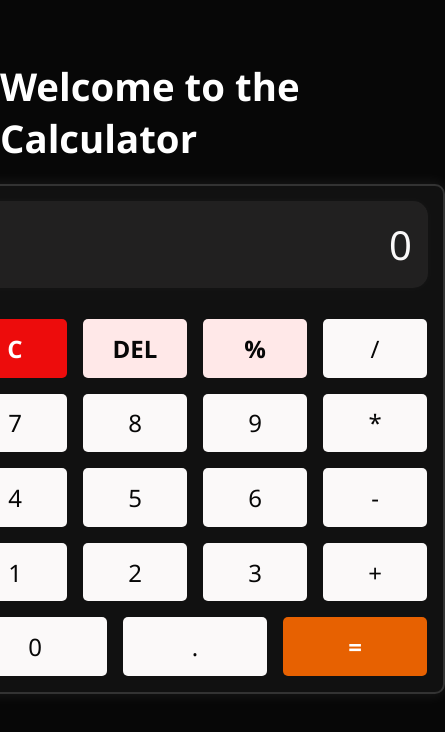
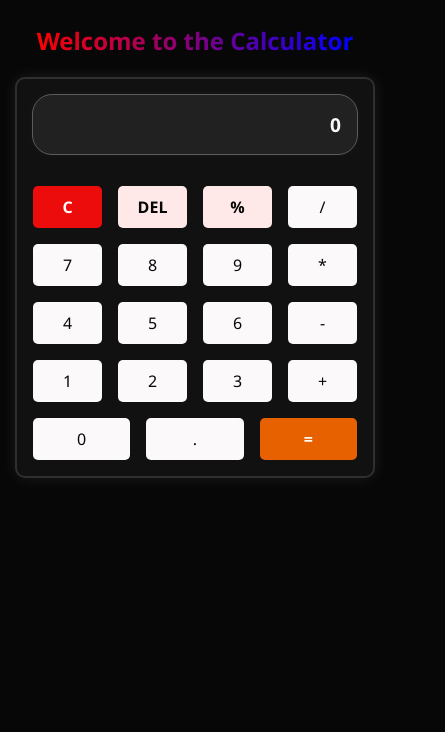
Before and after one commit to Ashutoshmore24/Basic-Calculator, a plain HTML site: page index.html in a window 390 px wide. Shown: the whole page, 445 px wide, since content can reach past the window. Drawn offline with Linux system fonts and the light colour scheme.

Commit message:
style
Updated styles for improved layout and responsiveness.

```diff
--- a/style.css
+++ b/style.css
@@ -7,41 +7,52 @@
 
 body {
     background-color: #070707;
-    height: 100vh;
+    min-height: 100vh;
     display: flex;
     flex-direction: column;
     justify-content: flex-start;
     align-items: center;
-    padding-top: 60px;
+    padding: 1.5rem 1rem;
 }
 
-.Head {
-    color: white;
-    font-weight: 900;
-    font-size: 1.2rem;
+.Head h1{
+    background: linear-gradient(to right, red, blue);
+    background-clip: text;
+    color:transparent;
+    font-weight: 700;
+    font-size: 2.5rem;
     margin-bottom: 20px;
+    text-align: center;
 }
 
 .Calculator {
-    width: 500px;
-    border: 2px solid #333;
+    width: 100%;
+    max-width: 480px;
+    min-width: 484px;
+    min-height: 484px;
+    height: auto;
+    border: 2px solid #2f2f2f;
     border-radius: 10px;
     overflow: hidden;
     box-shadow: 0 0 15px rgba(253, 251, 251, 0.089);
     background-color: #111;
+    margin-left: 25px;
+    margin-right: 25px;
 }
 
 .display {
-    background-color: rgba(42, 41, 41, 0.678);
+    background-color: rgba(50, 51, 50, 0.479);
     margin: 15px;
     color: #faf8f8;
     padding: 1rem;
     text-align: right;
     font-size: 2.5rem;
-    font-weight: 500;
+    font-weight: 600;
     border-radius: 15px;
     box-shadow: 0 0 10px rgba(253, 251, 251, 0.03);
     min-height: 60px;
+    border: 0.1px solid rgb(93, 92, 92);
+    border-radius: 20px;
 }
 
 .rows {
@@ -50,6 +61,7 @@ body {
     flex-wrap: wrap;
     padding: 1rem;
     justify-content: center;
+
 }
 .rows .button {
     flex: 1 1 22%;
@@ -68,7 +80,7 @@ body {
     transform: translateY(-2px);
     font-size: 1.55rem;
     font-weight: 700;
-    box-shadow: 0 0 12px rgba(255, 255, 255, 0.2);
+    box-shadow: 0px 0px 4px rgb(243, 242, 242);
 }
 
 .rows .button:active {
@@ -78,7 +90,7 @@ body {
 
 .operator {
     background-color: #f2f2f2;
-    font-weight: 700;
+    font-weight: 900;
 }
 #equals {
     background-color: rgb(231, 97, 1);
@@ -89,7 +101,7 @@ body {
 #clear {
     background-color: rgba(251, 12, 12, 0.94);
     color: #fff;
-    font-weight: 700;
+    font-weight: 600;
 }
 
 #delete,
@@ -101,3 +113,59 @@ body {
 #0 {
     flex: 1 1 47%;
 }
+
+@media (max-width:480px) {
+    .body{
+        justify-content: center;
+    }
+    .Calculator {
+       min-width: 360px;
+       min-height: 400px;
+    }
+    .Head h1 {
+        font-size: 1.5rem;
+    }
+    .rows .button{
+        font-size: 1rem;
+        padding: 10px;
+        flex: 1 1 20%;
+    }
+    .rows .button:hover {
+        transform: translateY(-1px);
+        font-size: 1rem;
+        font-weight: 700;
+        box-shadow: 0px 0px 3px rgb(243, 242, 242);
+    }
+    .display {
+        font-size: 1.2rem;
+    }
+
+}
+
+@media (max-width:364px) {
+    .body{
+        justify-content: center;
+    }
+    .Calculator {
+       min-width: 320px;
+       min-height: 350px;
+    }
+    .Head h1 {
+        font-size: 1.2rem;
+    }
+    .rows .button{
+        font-size: 0.8rem;
+        padding: 8px;
+        flex: 1 1 20%;
+    }
+    .rows .button:hover {
+        transform: translateY(-1px);
+        font-size: 0.8rem;
+        font-weight: 700;
+        box-shadow: 0px 0px 3px rgb(243, 242, 242);
+    }
+    .display {
+        font-size: 1rem;
+    }
+
+}
```
